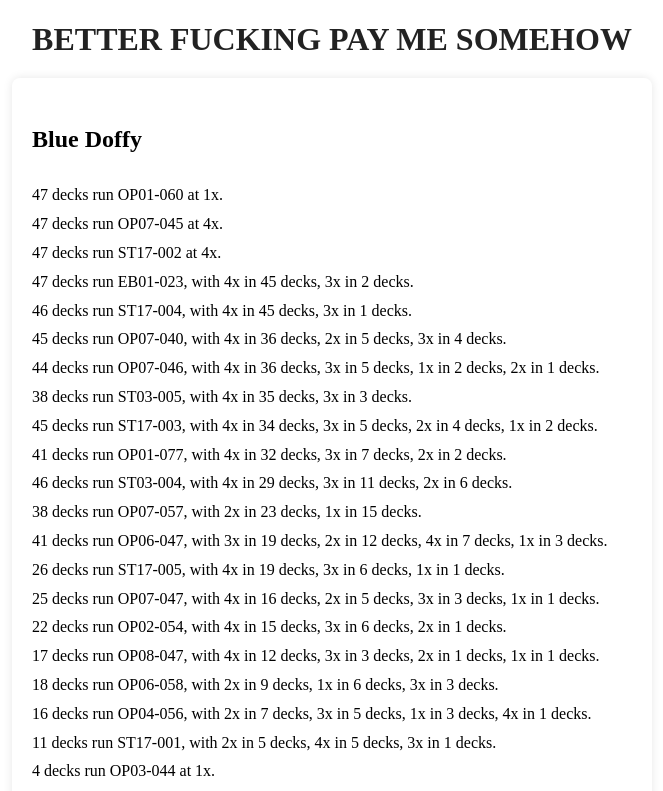
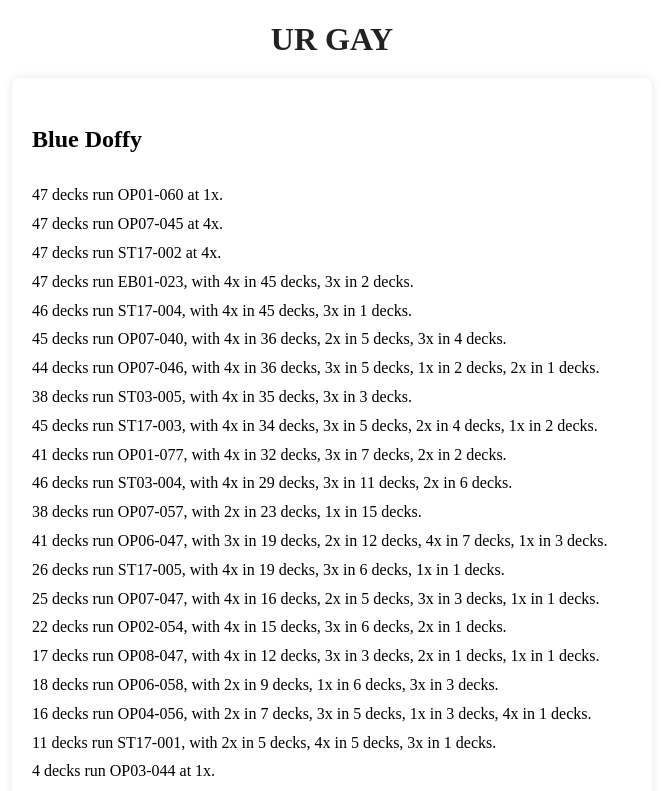
Before and after one commit to darrel5/julioplox, a plain HTML site: page index.html in a window 1280 px wide. Shown: the top 791 px of the page, without its empty margins (308-971 px from the left). Drawn offline with Linux system fonts and the light colour scheme.

Commit message:
Update index.html

```diff
--- a/index.html
+++ b/index.html
@@ -7,7 +7,7 @@
     <link rel="stylesheet" href="style.css">
 </head>
 <body>
-    <h1>BETTER FUCKING PAY ME SOMEHOW</h1>
+    <h1>UR GAY</h1>
     <div class="deck-list">
         <h2>Blue Doffy</h2>
         47 decks run OP01-060 at 1x. <br>
```
